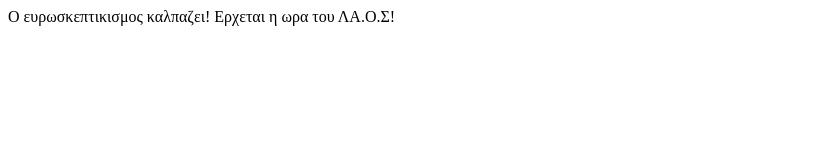
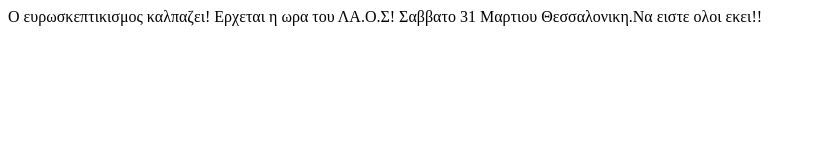
Before and after one commit to George-Prokopiou/masror, a plain HTML site: page index.html in a window 1280 px wide. Shown: the whole page, without its empty margins (0-816 px from the left). Drawn offline with Linux system fonts and the light colour scheme.

Commit message:
add index.htm

```diff
--- a/index.html
+++ b/index.html
@@ -4,6 +4,7 @@
     <body>
       Ο ευρωσκεπτικισμος καλπαζει!
       Ερχεται η ωρα του ΛΑ.Ο.Σ!
+      Σαββατο 31 Μαρτιου Θεσσαλονικη.Να ειστε ολοι εκει!!
     </body>
   </head>
 </html>
```
